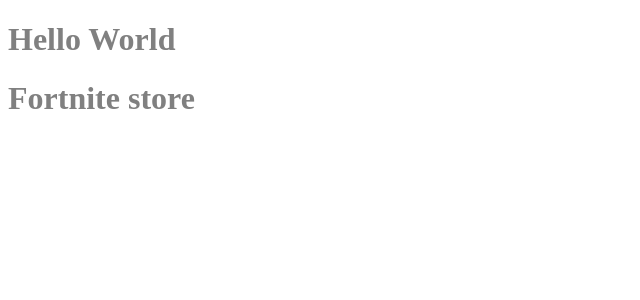
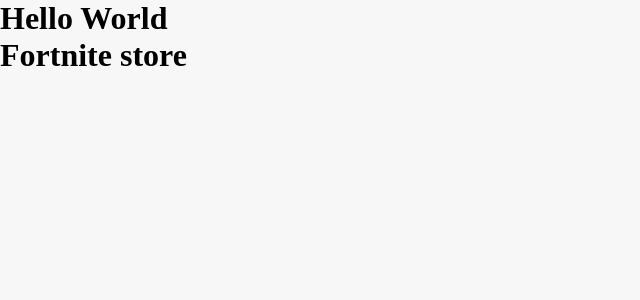
Before and after one commit to Eltasbo/fortnite, a React (Create React App) app: page / in a window 1280 px wide. Shown: the top 300 px of the page, without its empty margins (0-640 px from the left). Built offline with nearby package versions, Linux system fonts and the light colour scheme.

Commit message:
add global styles

```diff
--- a/src/assets/styles/App.scss
+++ b/src/assets/styles/App.scss
@@ -1,3 +1,9 @@
-h1{
-    color: grey;
+*{
+    margin: 0;
+    padding: 0;
+    box-sizing: border-box;
 }
+
+body{
+    background-color: #f7f7f7;
+}
```
